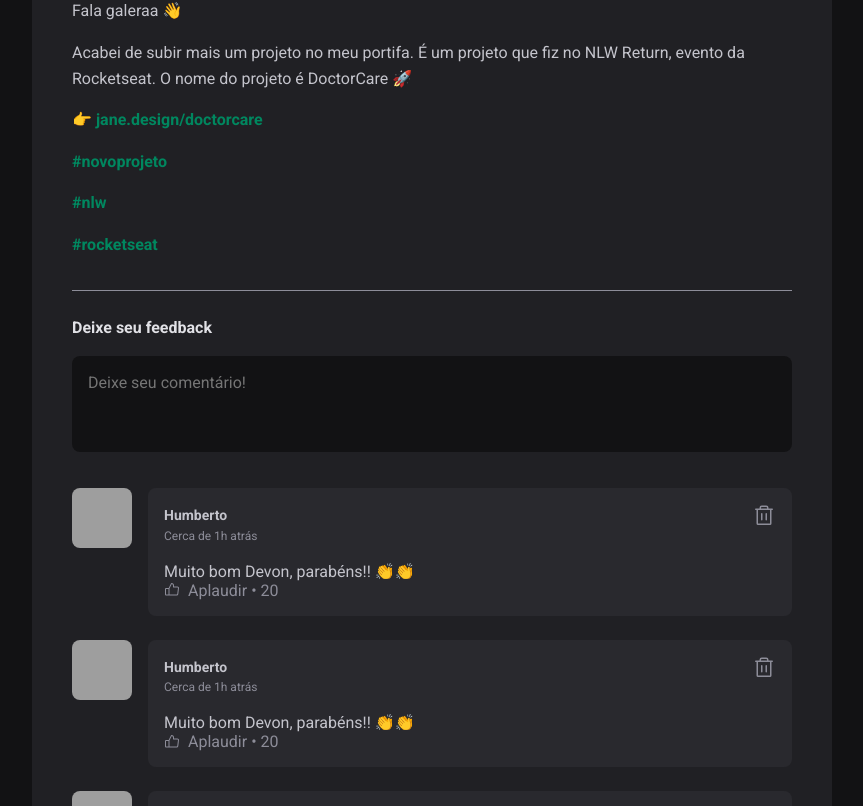
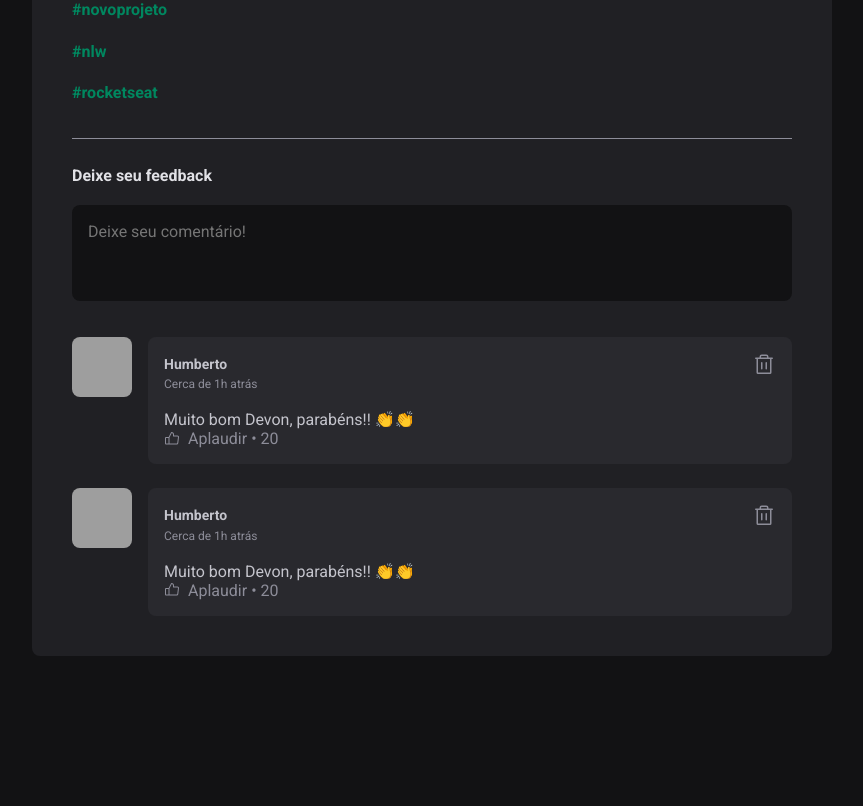
Before and after one commit to HumbertoQueiroz/React, a React (Vite) app in the folder aulas/01-fundamentos-reactjs/: page / in a window 1280 px wide. Shown: the part 1354-2160 px from the top of the page, without its empty margins (352-1215 px from the left). After the commit the page ends 2042 px from the top, so only its background shows below. Built offline with nearby package versions, Linux system fonts and the light colour scheme; grey boxes are pictures that could not be loaded.

Commit message:
Add useStates conception

```diff
--- a/aulas/01-fundamentos-reactjs/src/components/Post.jsx
+++ b/aulas/01-fundamentos-reactjs/src/components/Post.jsx
@@ -2,10 +2,29 @@ import { format, formatDistanceToNow } from 'date-fns';
 import ptBR from  'date-fns/locale/pt-BR';
 import { Comment } from "./Comment";
 import { Avatar } from "./Avatar";
+import { useState } from 'react';
 
 import styles from './Post.module.css';
 
+
 export function Post({author, publishedAt, content}) {
+
+  /* useStates sempre retorna um array com duas posições
+    Na primeira é o status (valor) inicial da variável.
+    No segundo parametro recebe uma função para alterar o valor da variável.
+    Como sabemos o retorno, pode ser destrutuado para duas variáveis
+    Exemplo `const [comments, setComments] = useState ([1,2])`
+    **Deve ser usado a própria função nativa do React para alterar**, pois além
+    dela alterar o valor da variável, ela também informar ao React que aquele
+    componente foi alterado e que deve ser renderizado novamente na tela*/
+    const [comments, setComments] = useState (
+      [
+        1,
+        2,
+      ]
+    )
+
+
 
   /* Método mais trabalhoso
   const publishedAtDateFormatted= new Intl.DateTimeFormat('pt-BR', {
@@ -24,6 +43,22 @@ export function Post({author, publishedAt, content}) {
     locale: ptBR,
     addSuffix: true
   });
+
+  function handleCreateNewComment(){
+    /* Usa `event.preventDefault para evitar comportamento padrão do submit de
+    ir para outra página de forma automática */
+    event.preventDefault();
+
+    /* Função nativa do useStates de alteração da variável
+    Imutabilidade: Essa fução recebe o valor antigo como a primeira posição,
+    mais o novo valor da variável na segunda posição, não apenas o valor alterado.
+    Para isso usamos o spread operator `...` para pegar/copiar o valor antigo
+    na primeira posição e na segunda posição passamos a posição final mais um
+    com o `.length+1`
+
+    */
+    setComments([...comments, comments.length+1])
+  }
 
   return (
     <article className={styles.post}>
@@ -49,7 +84,7 @@ export function Post({author, publishedAt, content}) {
 
       </div>
 
-      <from className={styles.commentForm}>
+      <form onSubmit={handleCreateNewComment} className={styles.commentForm}>
         <strong>Deixe seu feedback</strong>
         <textarea
           placeholder='Deixe seu comentário!'
@@ -57,11 +92,11 @@ export function Post({author, publishedAt, content}) {
         <footer>
           <button type="submit">Publicar</button>
         </footer>
-      </from>
+      </form>
       <div className={styles.commentList}>
-        <Comment />
-        <Comment />
-        <Comment />
+        {comments.map(comment =>{
+          return <Comment />
+          })}
       </div>
 
 
```
Also changed, not shown: 2 other files (tests, documents, lock files or other folders).
